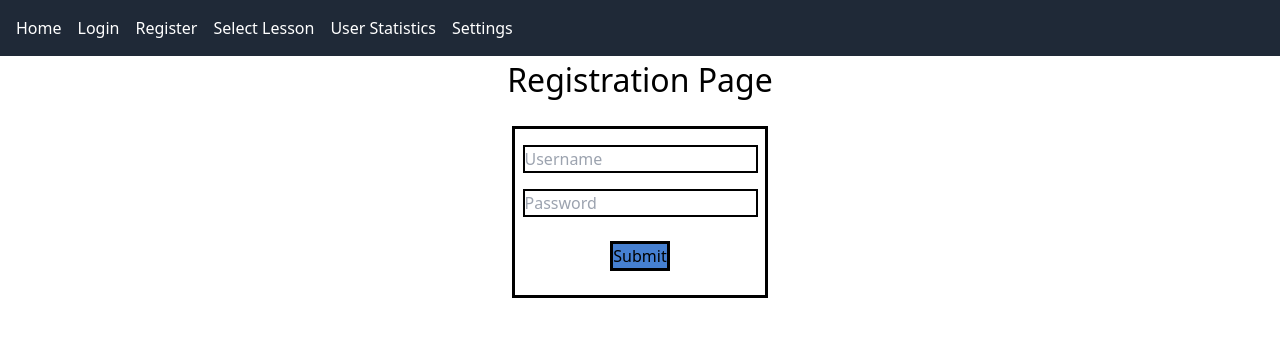
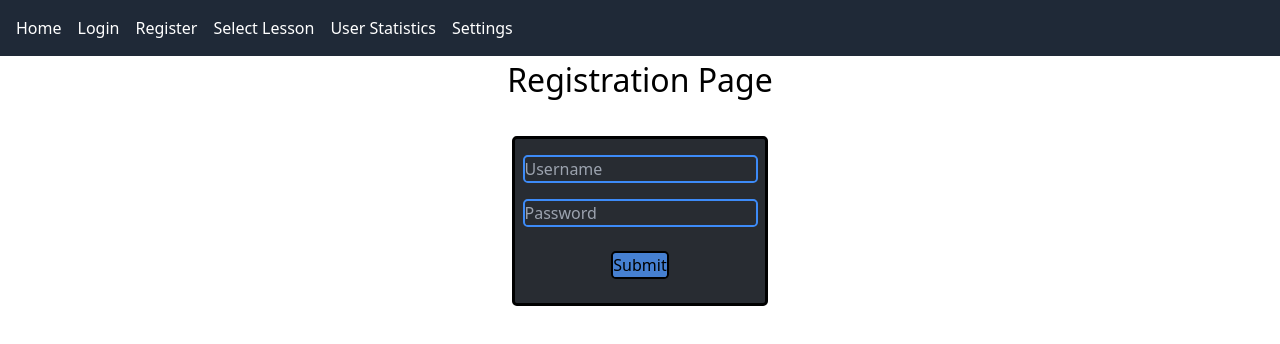
Before and after one commit to auditorylearningproject/instantmorse-frontend, a Vue app in the folder app-frontend/: page /registration in a window 1280 px wide. Shown: the top 344 px of the page. Built offline with nearby package versions, Linux system fonts and the light colour scheme; no server answers.

Commit message:
css upgrade

```diff
--- a/app-frontend/src/components/Authentication.vue
+++ b/app-frontend/src/components/Authentication.vue
@@ -74,7 +74,6 @@ header {
     font-size: xx-large;
 }
 .authentication {
-    border-color: black;
     border: solid;
     display: block;
     text-align: center;
@@ -82,10 +81,11 @@ header {
     max-width: 50rem;
     margin-left: 40%;
     margin-right: 40%;
-    background-color: rgb(240, 240, 240);
+    background-color: #282c32;
+    border-radius: .3rem;
+    border-color: rgb(0, 0, 0);
 }
 .toRegistration {
-    border-color: black;
     border: solid;
     display: block;
     text-align: center;
@@ -93,22 +93,28 @@ header {
     max-width: 50rem;
     margin-left: 40%;
     margin-right: 40%;
-    background-color: rgb(240, 240, 240);
+    background-color: #282c32;
+    border-radius: .3rem;
+    color: #4680d1;;
+    border-color: rgb(0, 0, 0);
 }
 .submit {
-    border-color: black;
     border: solid;
     text-align: center;
     max-width: 50rem;
-    margin-left: 30%;
-    margin-right: 30%;
+    margin-left: 25%;
+    margin-right: 25%;
     background-color: #4680d1;
+    border-radius: .3rem;
+    border-width: .2cap;
 }
 .user, .pass {
     margin-top: 1rem;
-    border-color: black;
     border: solid;
     border-width: .15rem;
+    border-radius: .3rem;
+    border-color: rgb(61, 139, 248);
     background-color: #282c32;
+    color: rgb(255, 255, 255);
 }
 </style>
--- a/app-frontend/src/components/Registration.vue
+++ b/app-frontend/src/components/Registration.vue
@@ -57,15 +57,11 @@ import { ref } from 'vue';
 </script>
 <style scoped>
 header {
-    height: 70px;
-    text-align: center;
-}
-header {
+    margin-bottom: 2rem;
     text-align: center;
     font-size: xx-large;
 }
 .registration {
-    border-color: black;
     border: solid;
     display: block;
     text-align: center;
@@ -73,18 +69,27 @@ header {
     max-width: 50rem;
     margin-left: 40%;
     margin-right: 40%;
+    background-color: #282c32;
+    border-radius: .3rem;
+    border-color: rgb(0, 0, 0);
 }
 .submit {
-    border-color: black;
     border: solid;
     text-align: center;
     max-width: 50rem;
+    margin-left: 25%;
+    margin-right: 25%;
     background-color: #4680d1;
+    border-radius: .3rem;
+    border-width: .2cap;
 }
 .user, .pass {
     margin-top: 1rem;
-    border-color: black;
     border: solid;
     border-width: .15rem;
+    border-radius: .3rem;
+    border-color: rgb(61, 139, 248);
+    background-color: #282c32;
+    color: rgb(255, 255, 255);
 }
 </style>
```
